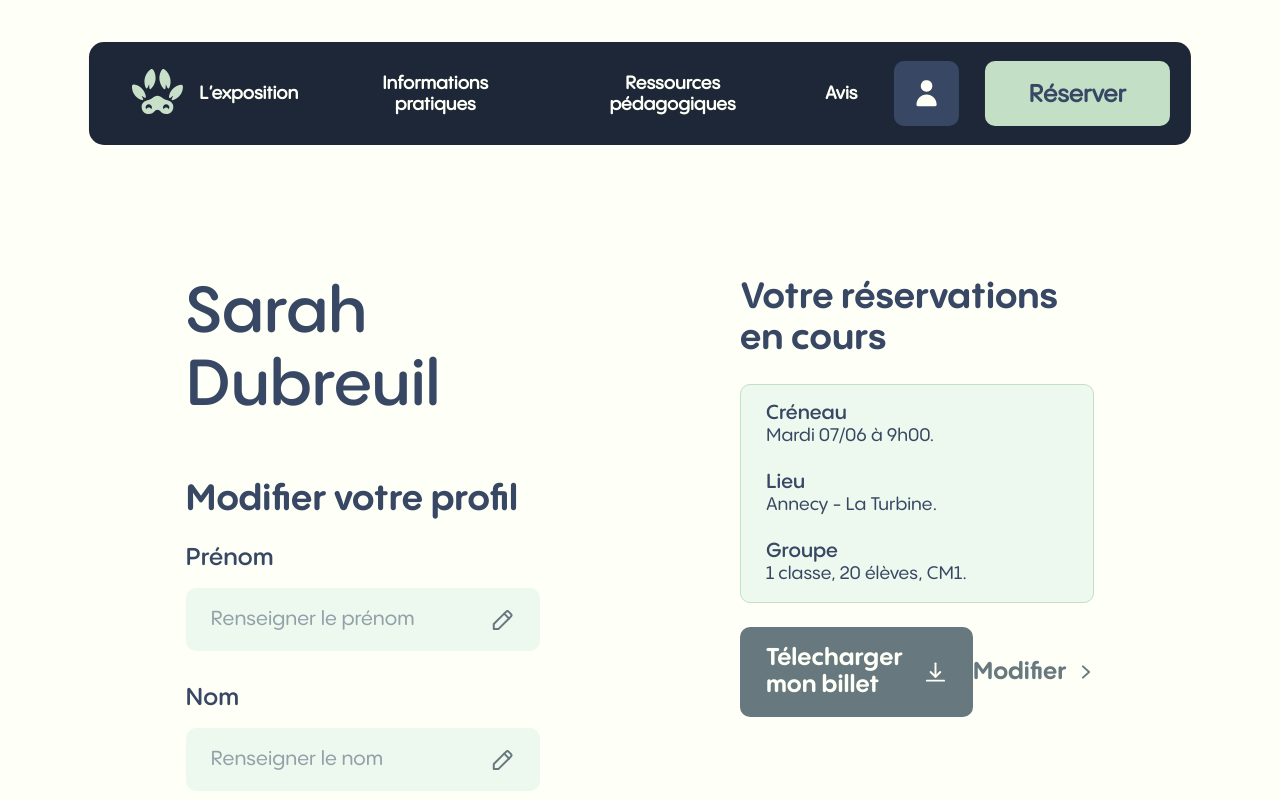
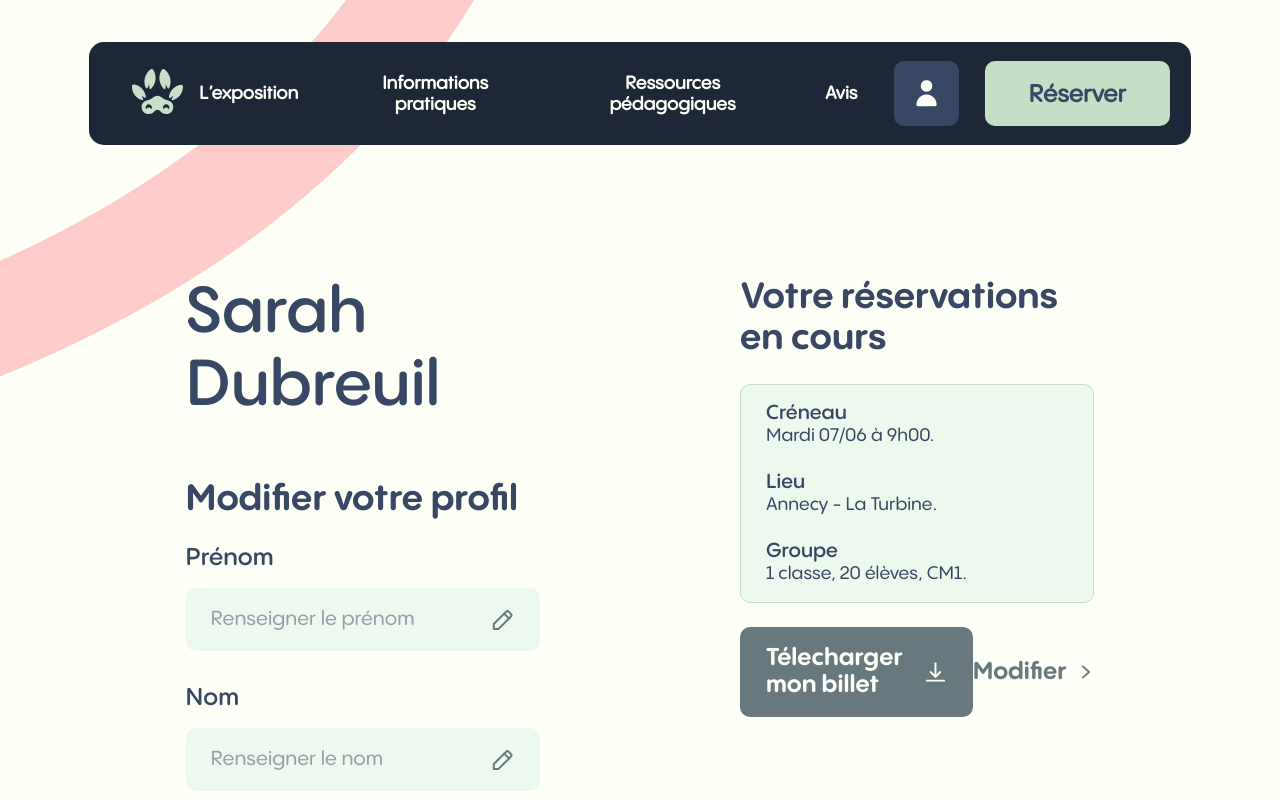
Before and after one commit to Yohan744/Elie-website, a Next.js app: page /profil in a window 1280 px wide. Shown: the top 800 px of the page. Built offline with nearby package versions, Linux system fonts and the light colour scheme.

Commit message:
add possibility to edit form profile

```diff
--- a/pages/components/Reservation.js
+++ b/pages/components/Reservation.js
@@ -238,7 +238,7 @@ function Reservation() {
 
                 <div className="container">
 
-                    <div className="book-online-place sub-wrapper" data-id="0">
+                    <div className="book-online-place sub-wrapper is-active" data-id="0">
 
                         <h5 className="title">Réserver en ligne</h5>
 
@@ -442,7 +442,7 @@ function Reservation() {
 
                     </div>
 
-                    <div className="recap sub-wrapper is-active" data-id="3">
+                    <div className="recap sub-wrapper" data-id="3">
 
                         <div className="left-part">
 
--- a/pages/profil.js
+++ b/pages/profil.js
@@ -1,15 +1,33 @@
 import Ressources from "./components/Ressources";
 import {useEffect, useState} from "react";
 import Link from "next/link";
+import Vector from "../asset/svg/profil-vector-pink.svg"
+import {gsap} from 'gsap';
 
 export default function profil() {
 
+    const [nameTmp, setNameTmp] = useState('');
+    const [lastNameTmp, setLastNameTmp] = useState('');
+
+    const [name, setName] = useState('Sarah');
+    const [lastName, setLastName] = useState('Dubreuil');
+    const [mail, setMail] = useState('');
+    const [password, setPassword] = useState('');
+
     const [type, setType] = useState('');
-    const [name, setName] = useState('');
+    const [nameAdvice, setNameAdvice] = useState('');
     const [advice, setAdvice] = useState('');
 
     useEffect(() => {
         window.scrollTo(0, 0)
+
+        gsap.to("#profil .vector", {
+            duration: 0.8,
+            delay: 0.2,
+            strokeDashoffset: "1380px",
+            ease: "ease.power4.out"
+        })
+
     }, [])
 
     function handleTypeClick(e) {
@@ -38,12 +56,35 @@ export default function profil() {
 
     }
 
+    function verifyForm() {
+        const validateButton = document.querySelector('.modify .validate-button');
+        if (nameTmp !== "" && lastNameTmp !== "" && mail !== "" && password !== "") {
+            validateButton.classList.add('is-active');
+        } else {
+            validateButton.classList.remove('is-active');
+        }
+    }
+
+    function handleCLickOnValidateProfil() {
+        const validateButton = document.querySelector('.modify .validate-button');
+        const inputModify = document.querySelectorAll('.modify input');
+        if (validateButton.classList.contains('is-active')) {
+            setName(nameTmp)
+            setLastName(lastNameTmp)
+            inputModify.forEach(input => {
+                input.value = "";
+            })
+        }
+    }
+
     return (
         <main id="profil">
 
+            <Vector className="vector"/>
+
             <div className="left-part">
 
-                <h3 className="title">Sarah Dubreuil</h3>
+                <h3 className="title">{name} {lastName}</h3>
 
                 <div className="modify wrapper">
 
@@ -51,29 +92,29 @@ export default function profil() {
 
                     <h6>Prénom</h6>
                     <div className="wrapper">
-                        <input type="text" placeholder="Renseigner le prénom" maxLength="30"/>
+                        <input type="text" placeholder="Renseigner le prénom" maxLength="30" autoComplete="false" onInput={(e) => {setNameTmp(e.target.value); verifyForm()}}/>
                         <img src={"pen.svg"} alt="Pen icon"/>
                     </div>
 
                     <h6>Nom</h6>
                     <div className="wrapper">
-                        <input type="text" placeholder="Renseigner le nom" maxLength="30"/>
+                        <input type="text" placeholder="Renseigner le nom" maxLength="30" autoComplete="false" onInput={(e) => {setLastNameTmp(e.target.value); verifyForm()}}/>
                         <img src={"pen.svg"} alt="Pen icon"/>
                     </div>
 
                     <h6>Mail</h6>
                     <div className="wrapper">
-                        <input type="email" placeholder="Renseigner l'email" maxLength="30"/>
+                        <input type="email" placeholder="Renseigner l'email" maxLength="30" autoComplete="false"  onInput={(e) => {setMail(e.target.value); verifyForm()}}/>
                         <img src={"pen.svg"} alt="Pen icon"/>
                     </div>
 
                     <h6>Mot de passe</h6>
                     <div className="wrapper">
-                        <input type="password" placeholder="Renseigner le nom" maxLength="30"/>
+                        <input type="password" placeholder="Renseigner le mot de passe" autoComplete="false" maxLength="30" onInput={(e) => {setPassword(e.target.value); verifyForm()}}/>
                         <img src={"pen.svg"} alt="Pen icon"/>
                     </div>
 
-                    <div className="validate-button">Valider</div>
+                    <div className="validate-button" onClick={() => handleCLickOnValidateProfil()}>Valider</div>
 
                 </div>
 
@@ -98,7 +139,7 @@ export default function profil() {
                         <input type="text" placeholder="Renseigner le prénom" maxLength="30" className="name"
                                onInput={(e) => {
                                    verifyAdvice();
-                                   setName(e.target.value)
+                                   setNameAdvice(e.target.value)
                                }}/>
                         <img src={"pen.svg"} alt="Pen icon"/>
                     </div>
--- a/styles/_profil.scss
+++ b/styles/_profil.scss
@@ -8,6 +8,17 @@
   justify-content: space-between;
   align-items: flex-start;
   background-color: $wheat;
+
+  .vector {
+    position: absolute;
+    top: -350px;
+    left: -500px;
+    height: 800px;
+    width: auto;
+    z-index: 0;
+    stroke-dasharray: 770;
+    stroke-dashoffset: 750;
+  }
 
   .left-part, .right-part {
     position: relative;
@@ -242,6 +253,7 @@
       letter-spacing: 0em;
       text-align: left;
       color: $wheat;
+      cursor: pointer;
       transition: background-color 0.8s $ease-power4-out;
 
       &.is-active {
@@ -315,6 +327,7 @@
           flex-direction: row;
           justify-content: center;
           align-items: center;
+          transition: background-color 0.8s $ease-power4-out;
 
           p {
             position: relative;
@@ -326,6 +339,7 @@
             letter-spacing: 0em;
             text-align: left;
             color: $wheat;
+            transition: color 0.8s $ease-power4-out;
           }
 
           img {
@@ -338,6 +352,11 @@
             padding: 18px 26px;
             border-radius: 10px;
             background-color: rgba(103, 120, 127, 1);
+
+            &:hover {
+              background-color: $blue;
+            }
+
           }
 
           &.modify {
@@ -349,6 +368,14 @@
             img {
               height: 16px;
               width: 16px;
+            }
+
+            &:hover {
+
+               p {
+                 color: $blue;
+               }
+
             }
 
           }
--- a/styles/style.css
+++ b/styles/style.css
@@ -1795,6 +1795,16 @@ footer .global-wrapper .vector-right {
   align-items: flex-start;
   background-color: #fefff6;
 }
+#profil .vector {
+  position: absolute;
+  top: -350px;
+  left: -500px;
+  height: 800px;
+  width: auto;
+  z-index: 0;
+  stroke-dasharray: 770;
+  stroke-dashoffset: 750;
+}
 #profil .left-part, #profil .right-part {
   position: relative;
   width: 39%;
@@ -1986,6 +1996,7 @@ footer .global-wrapper .vector-right {
   letter-spacing: 0em;
   text-align: left;
   color: #fefff6;
+  cursor: pointer;
   transition: background-color 0.8s cubic-bezier(0.22, 1, 0.36, 1);
 }
 #profil .left-part .validate-button.is-active {
@@ -2044,6 +2055,7 @@ footer .global-wrapper .vector-right {
   flex-direction: row;
   justify-content: center;
   align-items: center;
+  transition: background-color 0.8s cubic-bezier(0.22, 1, 0.36, 1);
 }
 #profil .right-part .reservation .info-wrapper a p {
   position: relative;
@@ -2055,6 +2067,7 @@ footer .global-wrapper .vector-right {
   letter-spacing: 0em;
   text-align: left;
   color: #fefff6;
+  transition: color 0.8s cubic-bezier(0.22, 1, 0.36, 1);
 }
 #profil .right-part .reservation .info-wrapper a img {
   position: relative;
@@ -2065,6 +2078,9 @@ footer .global-wrapper .vector-right {
   padding: 18px 26px;
   border-radius: 10px;
   background-color: #67787f;
+}
+#profil .right-part .reservation .info-wrapper a.download:hover {
+  background-color: #384864;
 }
 #profil .right-part .reservation .info-wrapper a.modify p {
   color: #67787f;
@@ -2072,6 +2088,9 @@ footer .global-wrapper .vector-right {
 #profil .right-part .reservation .info-wrapper a.modify img {
   height: 16px;
   width: 16px;
+}
+#profil .right-part .reservation .info-wrapper a.modify:hover p {
+  color: #384864;
 }
 #profil .right-part .questions .text-medium {
   position: relative;
```
Also changed, not shown: asset/svg/profil-vector-pink.svg (added), 1 other file (tests, documents, lock files or other folders).
